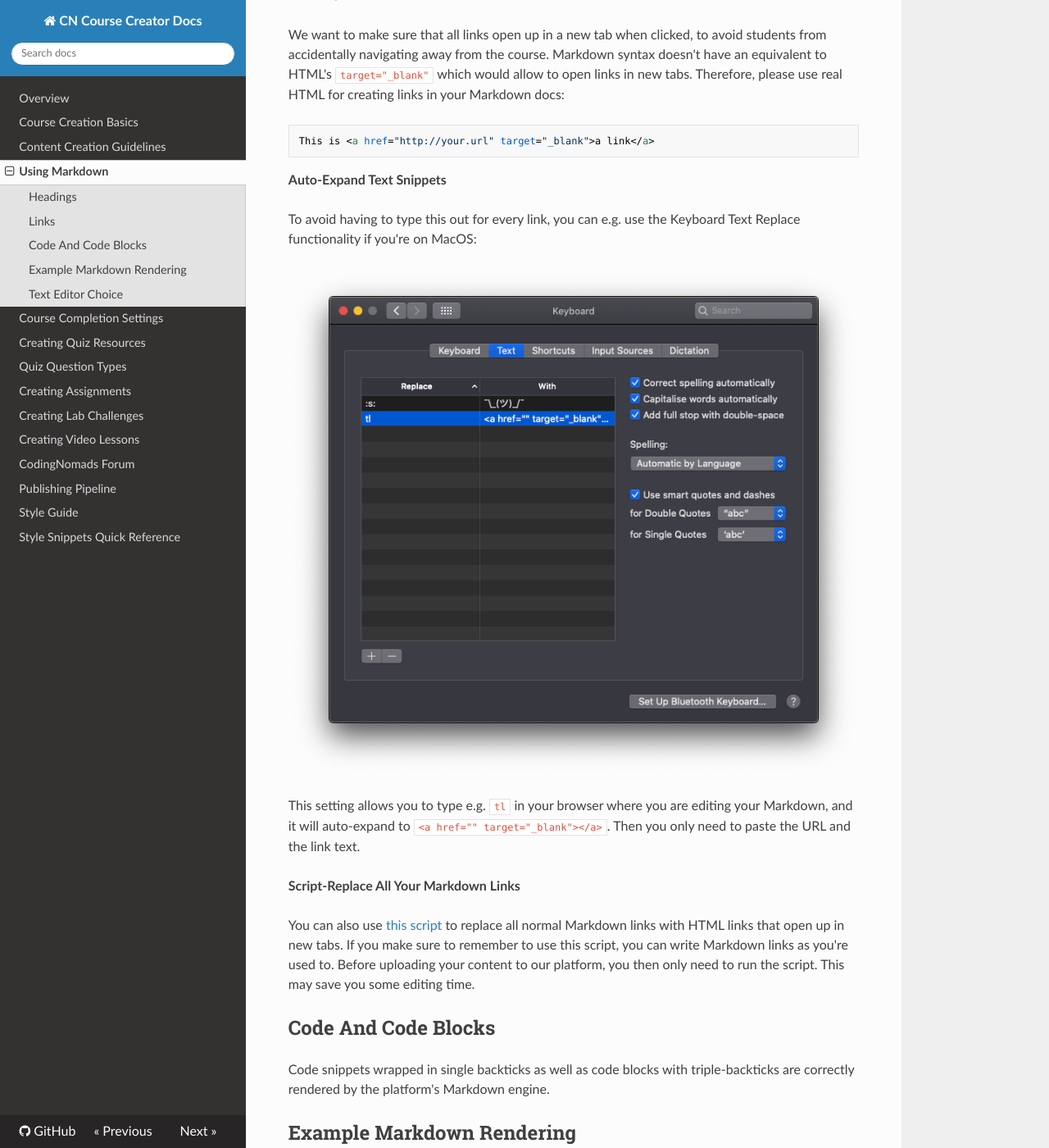
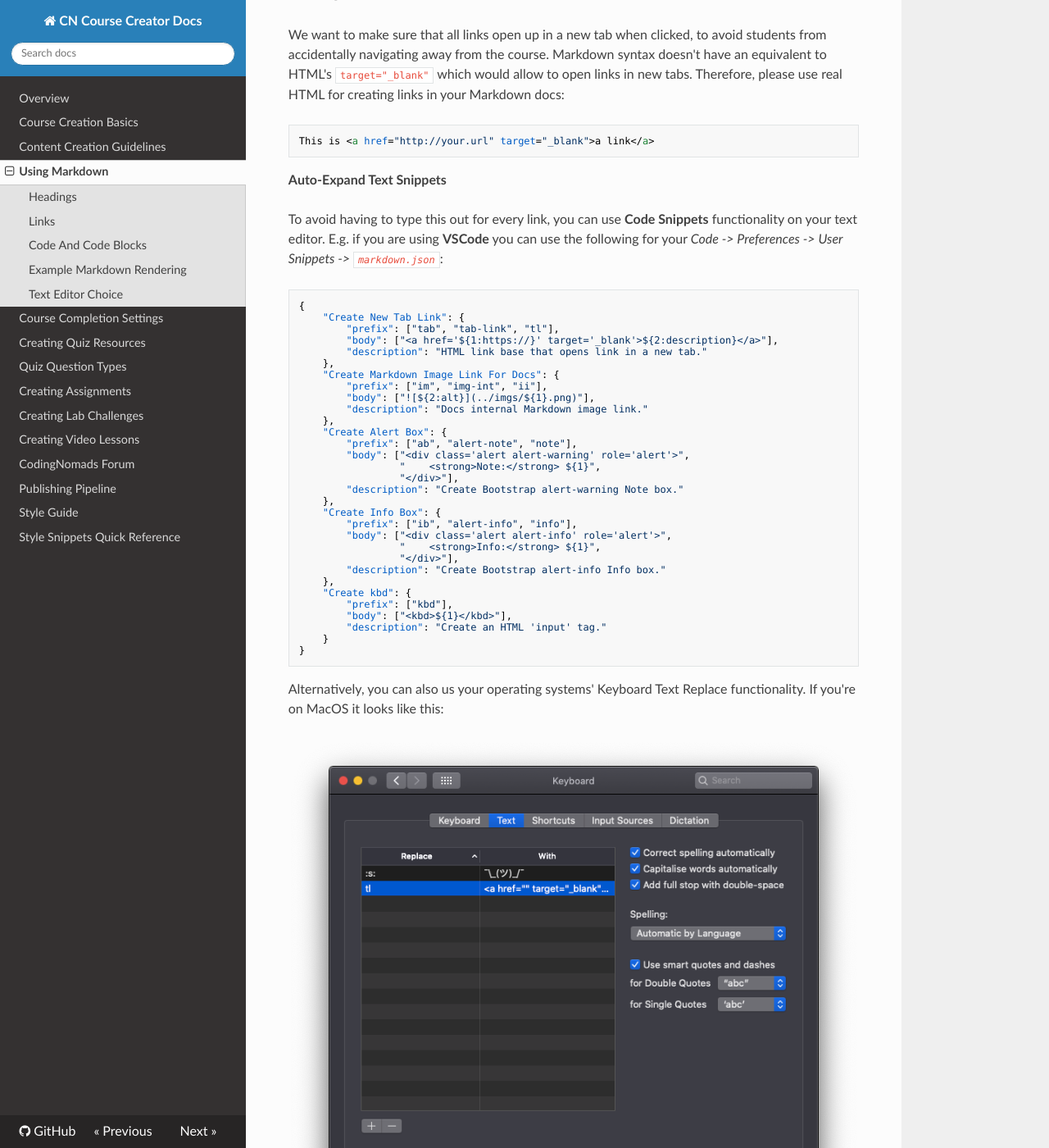
Before and after one commit to iansedano/creator-docs, an MkDocs documentation site: the page built from docs/02-markdown-course-creation.md, in a window 1280 px wide and 1400 px high, scrolled down 1187 px. Shown: the whole window at 82% size. Built offline with MkDocs 1.6.1, drawn with Linux system fonts in a browser that asks for light colours; nearby versions of some CDN libraries; some of the changed text lies outside the part shown.

Commit message:
Add markdown snippets

````diff
--- a/docs/02-markdown-course-creation.md
+++ b/docs/02-markdown-course-creation.md
@@ -29,15 +29,53 @@ This is <a href="http://your.url" target="_blank">a link</a>
 
 **Auto-Expand Text Snippets**
 
-To avoid having to type this out for every link, you can e.g. use the Keyboard Text Replace functionality if you're on MacOS:
+To avoid having to type this out for every link, you can use **Code Snippets** functionality on your text editor. E.g. if you are using **VSCode** you can use the following for your _Code -> Preferences -> User Snippets -> `markdown.json`_:
+
+```json
+{
+	"Create New Tab Link": {
+		"prefix": ["tab", "tab-link", "tl"],
+		"body": ["<a href='${1:https://}' target='_blank'>${2:description}</a>"],
+		"description": "HTML link base that opens link in a new tab."
+	},
+	"Create Markdown Image Link For Docs": {
+		"prefix": ["im", "img-int", "ii"],
+		"body": ["![${2:alt}](../imgs/${1}.png)"],
+		"description": "Docs internal Markdown image link."
+	},
+	"Create Alert Box": {
+		"prefix": ["ab", "alert-note", "note"],
+		"body": ["<div class='alert alert-warning' role='alert'>",
+				 "    <strong>Note:</strong> ${1}",
+	  			 "</div>"],
+		"description": "Create Bootstrap alert-warning Note box."
+	},
+	"Create Info Box": {
+		"prefix": ["ib", "alert-info", "info"],
+		"body": ["<div class='alert alert-info' role='alert'>",
+				 "    <strong>Info:</strong> ${1}",
+	  			 "</div>"],
+		"description": "Create Bootstrap alert-info Info box."
+	},
+	"Create kbd": {
+		"prefix": ["kbd"],
+		"body": ["<kbd>${1}</kbd>"],
+		"description": "Create an HTML 'input' tag."
+	}
+}
+```
+
+Alternatively, you can also us your operating systems' Keyboard Text Replace functionality. If you're on MacOS it looks like this:
 
 ![MacOS Text Replace Screenshot](imgs/tabs-auto-expand.png)
 
-This setting allows you to type e.g. `tl` in your browser where you are editing your Markdown, and it will auto-expand to `<a href="" target="_blank"></a>`. Then you only need to paste the URL and the link text.
+Same as with the code snippets in your text editor, this setting allows you to type e.g. `tl` in your browser where you are editing your Markdown, and it will auto-expand to `<a href="" target="_blank"></a>`. Then you only need to paste the URL and the link text.
+
+Code Snippets have the advantage that you can define where your cursor is placed and generally offer more possibilities to fine-tune the snippets. If you can, use your text editor's snippet functionality.
 
 **Script-Replace All Your Markdown Links**
 
-You can also use [this script](https://github.com/CodingNomads/utils#replace_linkspy) to replace all normal Markdown links with HTML links that open up in new tabs. If you make sure to remember to use this script, you can write Markdown links as you're used to. Before uploading your content to our platform, you then only need to run the script. This may save you some editing time.
+You can also use [this script](https://github.com/CodingNomads/utils#replace_linkspy) to replace all normal Markdown links with HTML links that open up in new tabs. If you make sure to remember to use this script before publishing, you can write Markdown links as you're used to. Before uploading your content to our platform, you then only need to run the script. This may be useful if you already have content written that uses normal Markdown links and can save you some editing time.
 
 ## Code And Code Blocks
 
````
